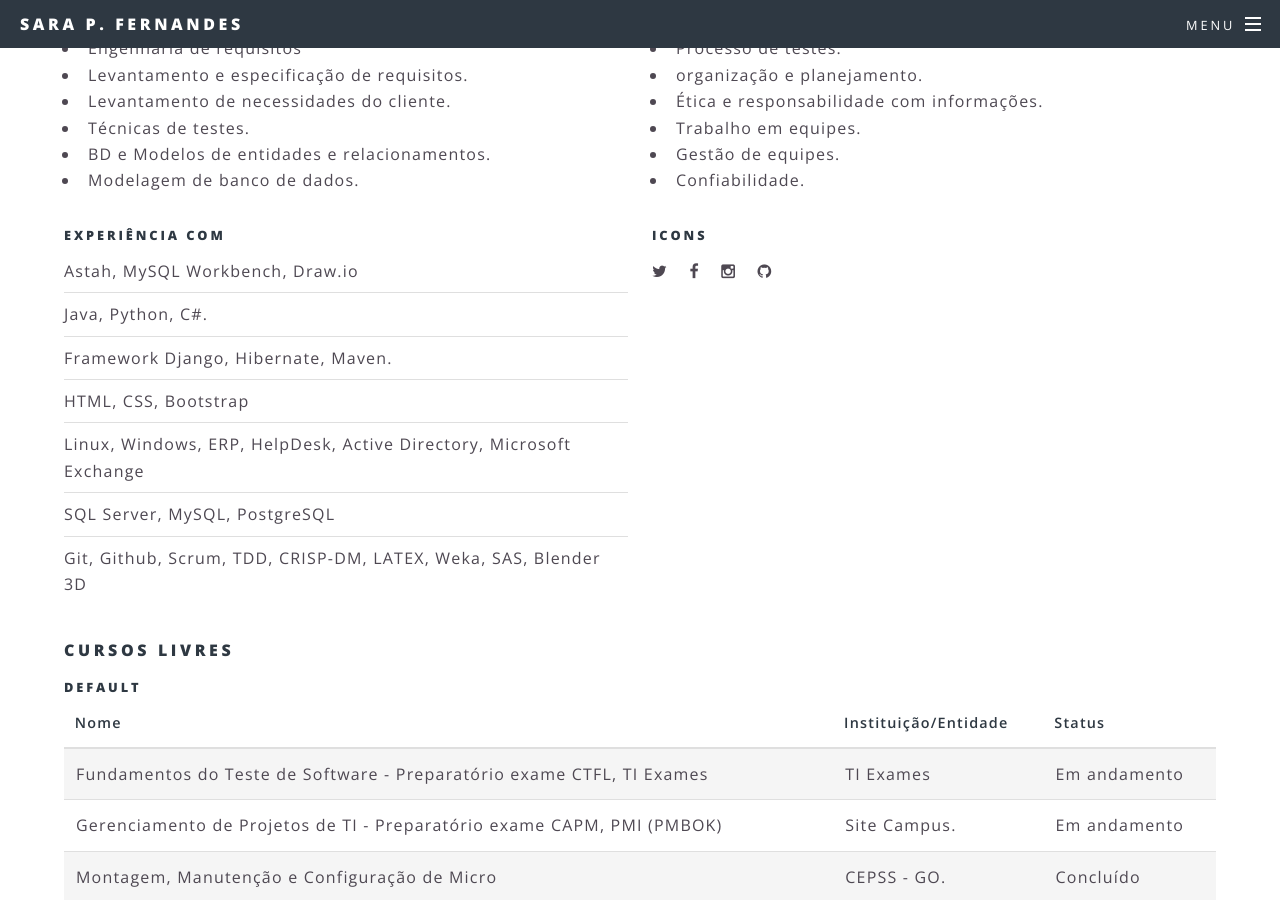
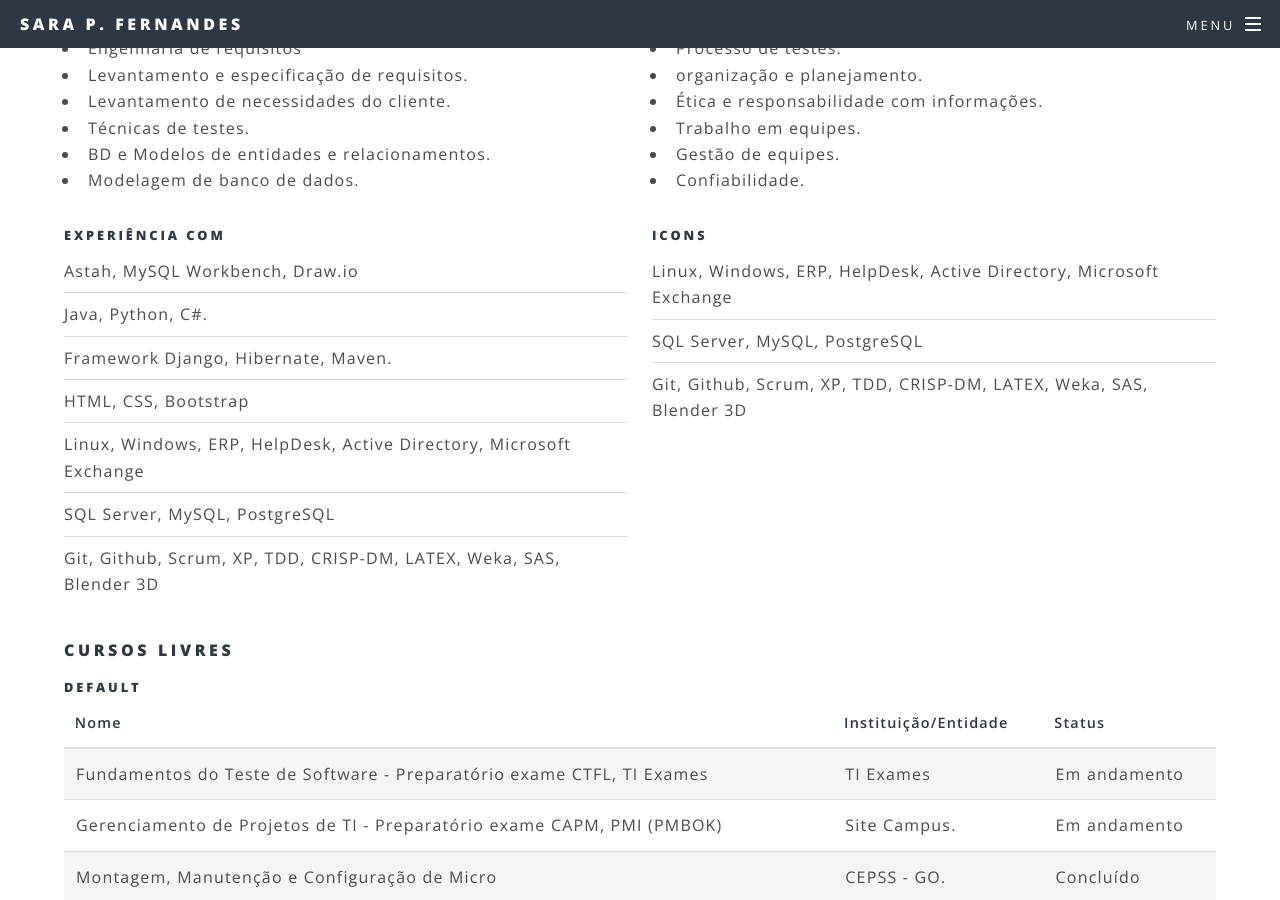
Before and after one commit to SaraFernandes/sarafernandes.github.io_sfdhgdfg, a Jekyll site: the page built from outras.html, in a window 1280 px wide and 900 px high, scrolled down 526 px. Built offline with Jekyll 4.4.1, drawn with Linux system fonts in a browser that asks for light colours.

```diff
--- a/outras.html
+++ b/outras.html
@@ -23,7 +23,7 @@
 							<li>HTML, CSS, Bootstrap</li>
 							<li>Linux, Windows, ERP, HelpDesk, Active Directory, Microsoft Exchange</li>
 							<li>SQL Server, MySQL, PostgreSQL</li>
-							<li>Git, Github, Scrum, TDD, CRISP-DM, LATEX, Weka, SAS, Blender 3D</li>
+							<li>Git, Github, Scrum, XP, TDD, CRISP-DM, LATEX, Weka, SAS, Blender 3D</li>
 						</ul>
 					</div>
 					<div class="6u$ 12u$(medium)">
@@ -37,11 +37,10 @@
 							<li>Confiabilidade.</li>
 						</ul>
 						<h5>Icons</h5>
-						<ul class="icons">
-							<li><a href="#" class="icon fa-twitter"><span class="label">Twitter</span></a></li>
-							<li><a href="#" class="icon fa-facebook"><span class="label">Facebook</span></a></li>
-							<li><a href="#" class="icon fa-instagram"><span class="label">Instagram</span></a></li>
-							<li><a href="#" class="icon fa-github"><span class="label">Github</span></a></li>
+						<ul class="alt">
+							<li>Linux, Windows, ERP, HelpDesk, Active Directory, Microsoft Exchange</li>
+							<li>SQL Server, MySQL, PostgreSQL</li>
+							<li>Git, Github, Scrum, XP, TDD, CRISP-DM, LATEX, Weka, SAS, Blender 3D</li>
 						</ul>
 					</div>
 				</div>
```
